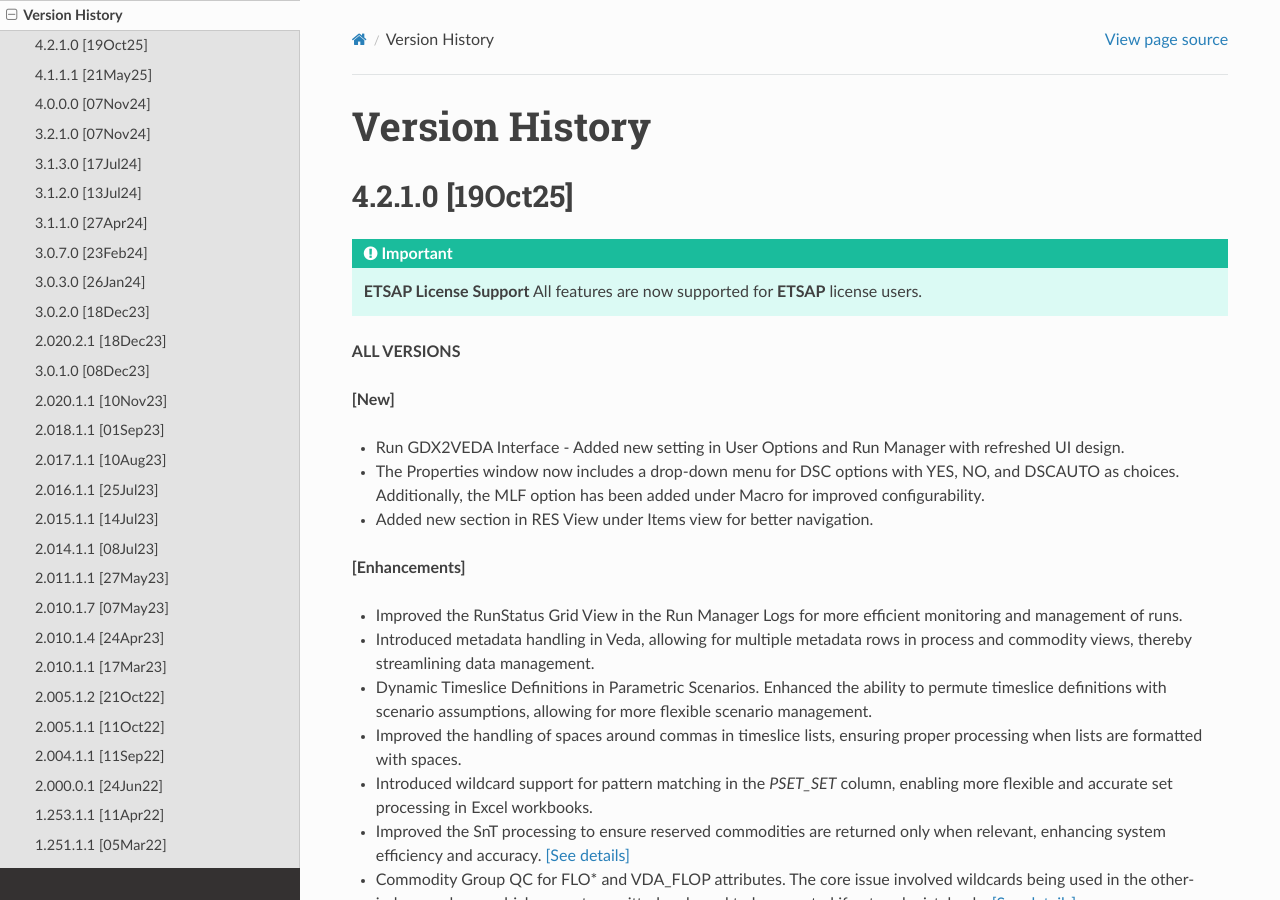
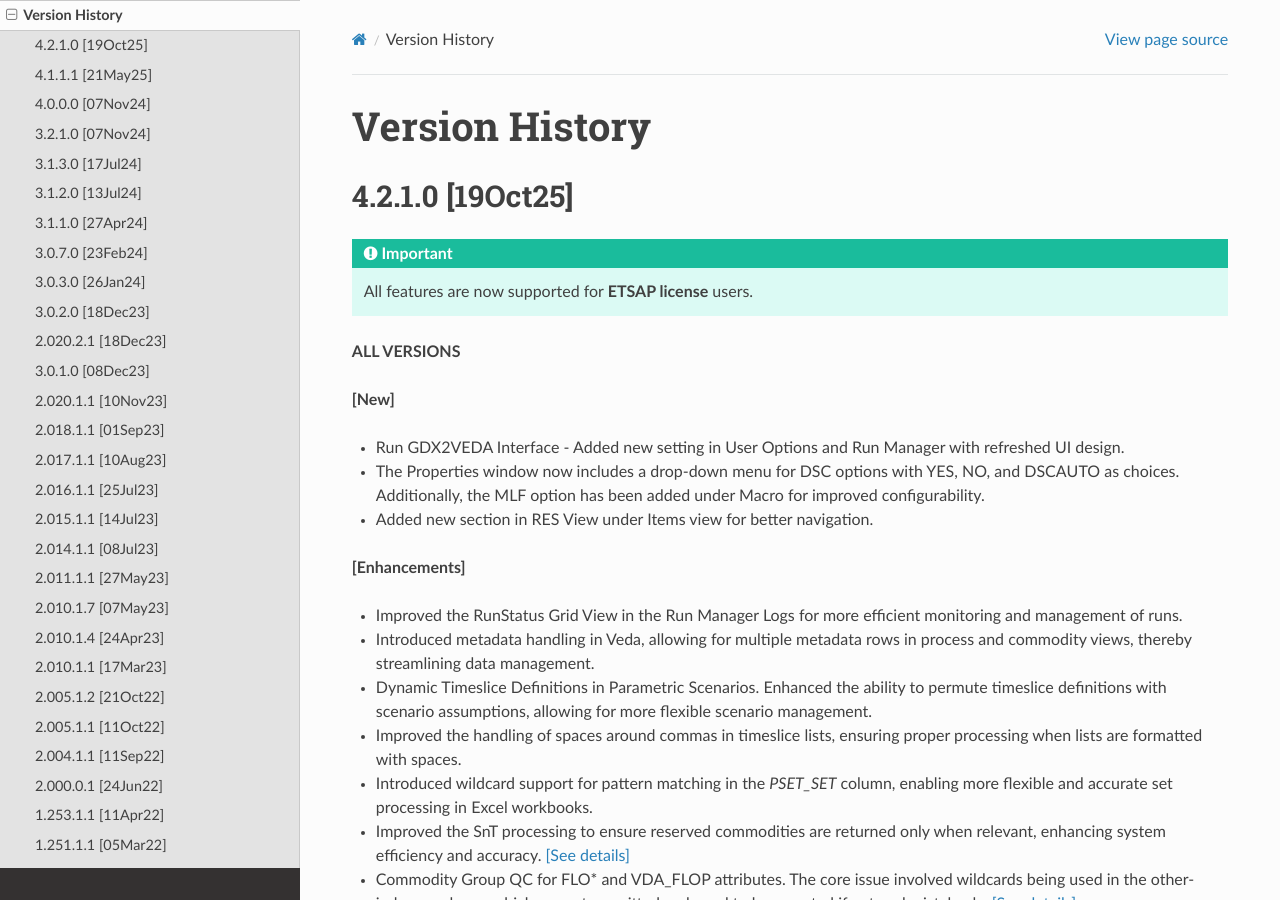
Before and after one commit to kanors-emr/Veda-documentation, a Sphinx documentation site: the page built from docs/source/pages/version_history.rst, in a window 1280 px wide and 900 px high. Built offline with Sphinx 7.4.7 and the Read the Docs theme 3.1.0, drawn with Linux system fonts in a browser that asks for light colours.

Commit message:
Update version_history.rst

```diff
--- a/docs/source/pages/version_history.rst
+++ b/docs/source/pages/version_history.rst
@@ -8,7 +8,7 @@ Version History
 
 .. important::
 
-   **ETSAP License Support** All features are now supported for **ETSAP** license users.
+   All features are now supported for **ETSAP license** users.
 
 **ALL VERSIONS**
 
```
